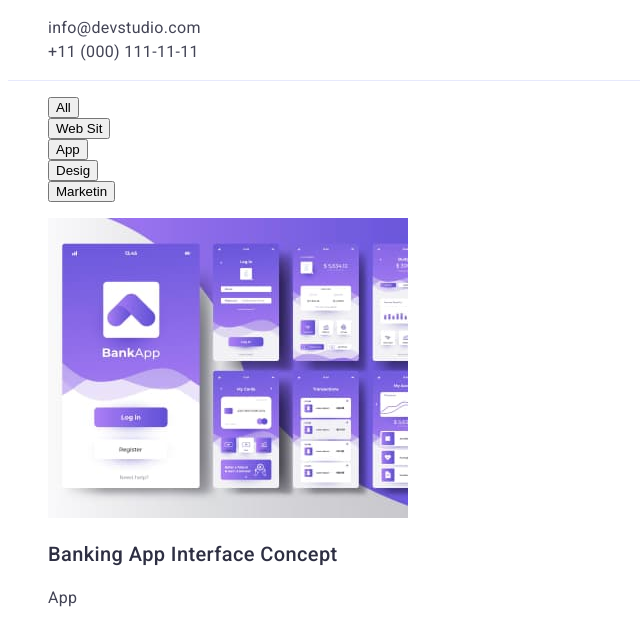
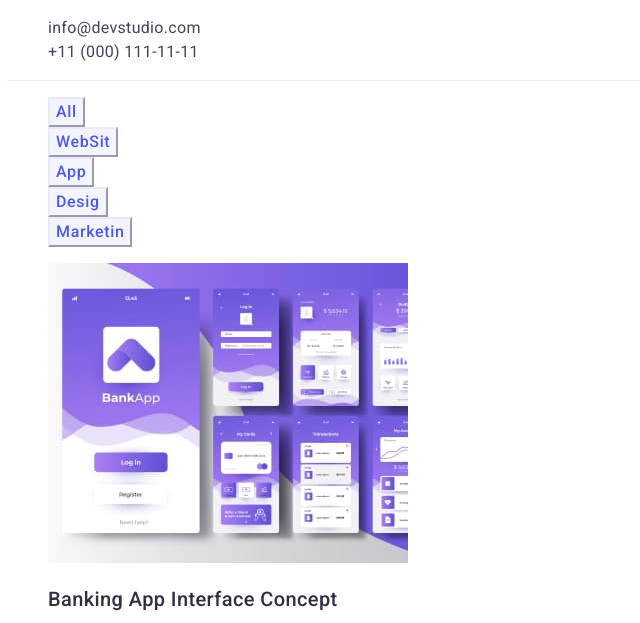
Before and after one commit to MaksimGulay/goit-markup-hw-02, a plain HTML site: page portfolio.html in a window 1280 px wide. Shown: the part 119-742 px from the top of the page, without its empty margins (0-640 px from the left). Drawn offline with Linux system fonts and the light colour scheme.

Commit message:
Fixed bugs

```diff
--- a/css/styles.css
+++ b/css/styles.css
@@ -206,21 +206,21 @@ body {
 
 /* -----------butons------------- */
 
-.portfolio-button {
+.buttons {
     background-color: #F4F4FD;
     border-color: #E7E9FC;
 }
 
-.portfolio-button:focus,
-.portfolio-button:hover {
+.buttons:focus,
+.buttons:hover {
     background-color: #404BBF;
     border-color: #404BBF;
 }
 
-.text-button {font-family: 'Roboto', sans-serif;
+.buttons-text {font-family: 'Roboto', sans-serif;
     font-style: normal;
     font-weight: 500;
-    font-size: 30px;
+    font-size: 16px;
     line-height: 1.5;
     display: flex;
     align-items: center;
@@ -228,6 +228,10 @@ body {
     letter-spacing: 0.04em;
     color: #4D5AE5;
     text-decoration: none;
+}
+.buttons-text:focus,
+.buttons-text:hover {
+    color: #FFFFFF;
 }
 
 
--- a/portfolio.html
+++ b/portfolio.html
@@ -41,24 +41,20 @@
         <section class="hero-section2">
             <h1 class="visually-hidden">Main page</h1>
             <ul class="main-buttons list ">
-                <li><button type="button"
-                            class="text-buttons">All</button>
+                <li><button type="button" class="buttons buttons-text">All</button>
                 </li>
-                <li><button type="button"  class="text-buttons">Web
-                            Sit</button>
+                <li><button type="button"  class="buttons buttons-text">WebSit</button>
                 </li>
-                <li><button type="button"
-                            class="text-buttons">App</button>
+                <li><button type="button" class="buttons buttons-text">App</button>
                 </li>
-                <li><button type="button"
-                            class="text-buttons">Desig</button>
+                <li><button type="button" class="buttons buttons-text">Desig</button>
                 </li>
-                <li><button type="button"
-                            class="text-buttons">Marketin</button>
+                <li><button type="button" class="buttons buttons-text">Marketin</button>
                 </li>
             </ul>
 
-            <!-- /button
+
+            <!-- /button >
             <!-- presentation -->
 
             <ul class="presentation-list list">
```
